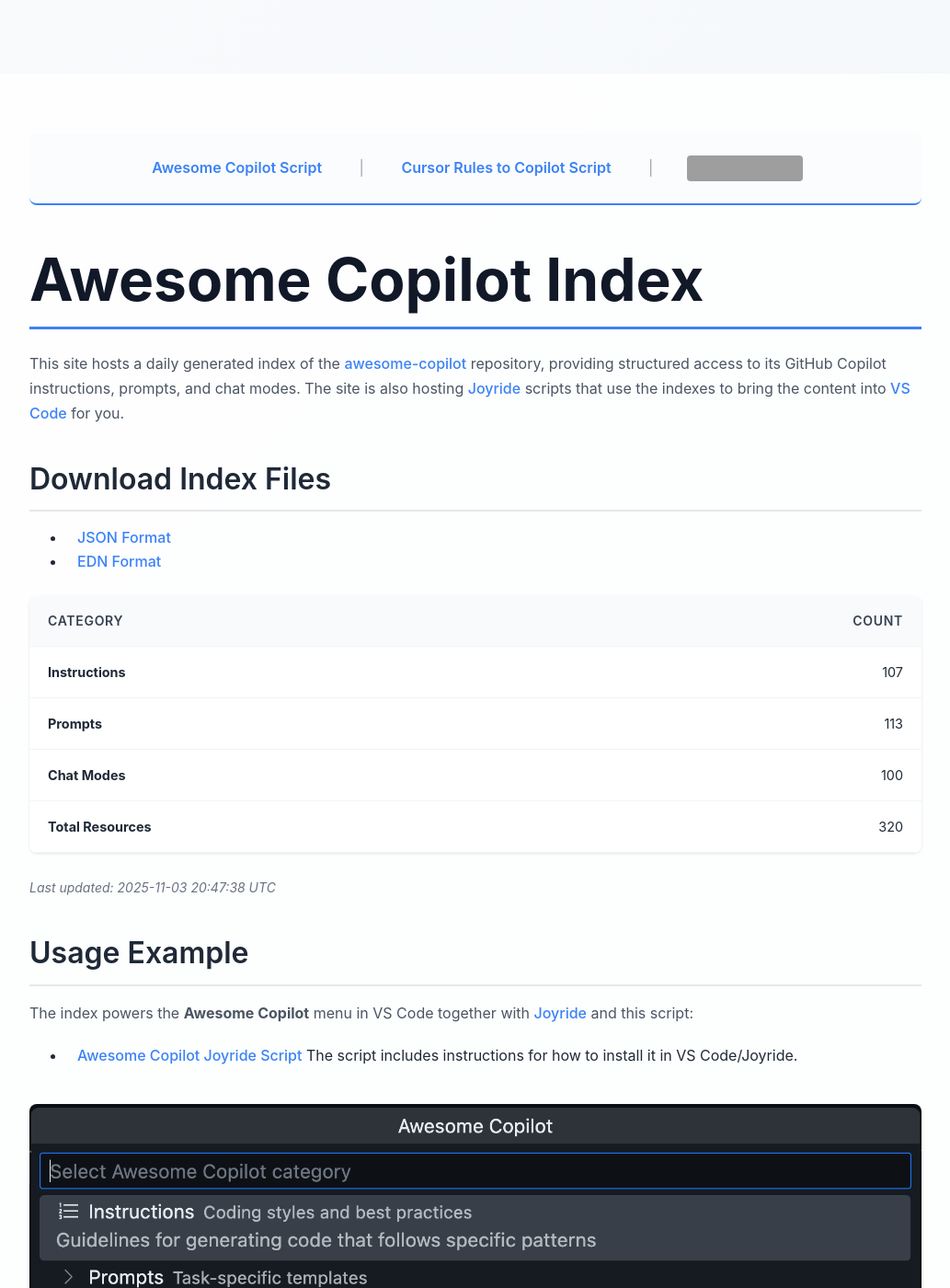
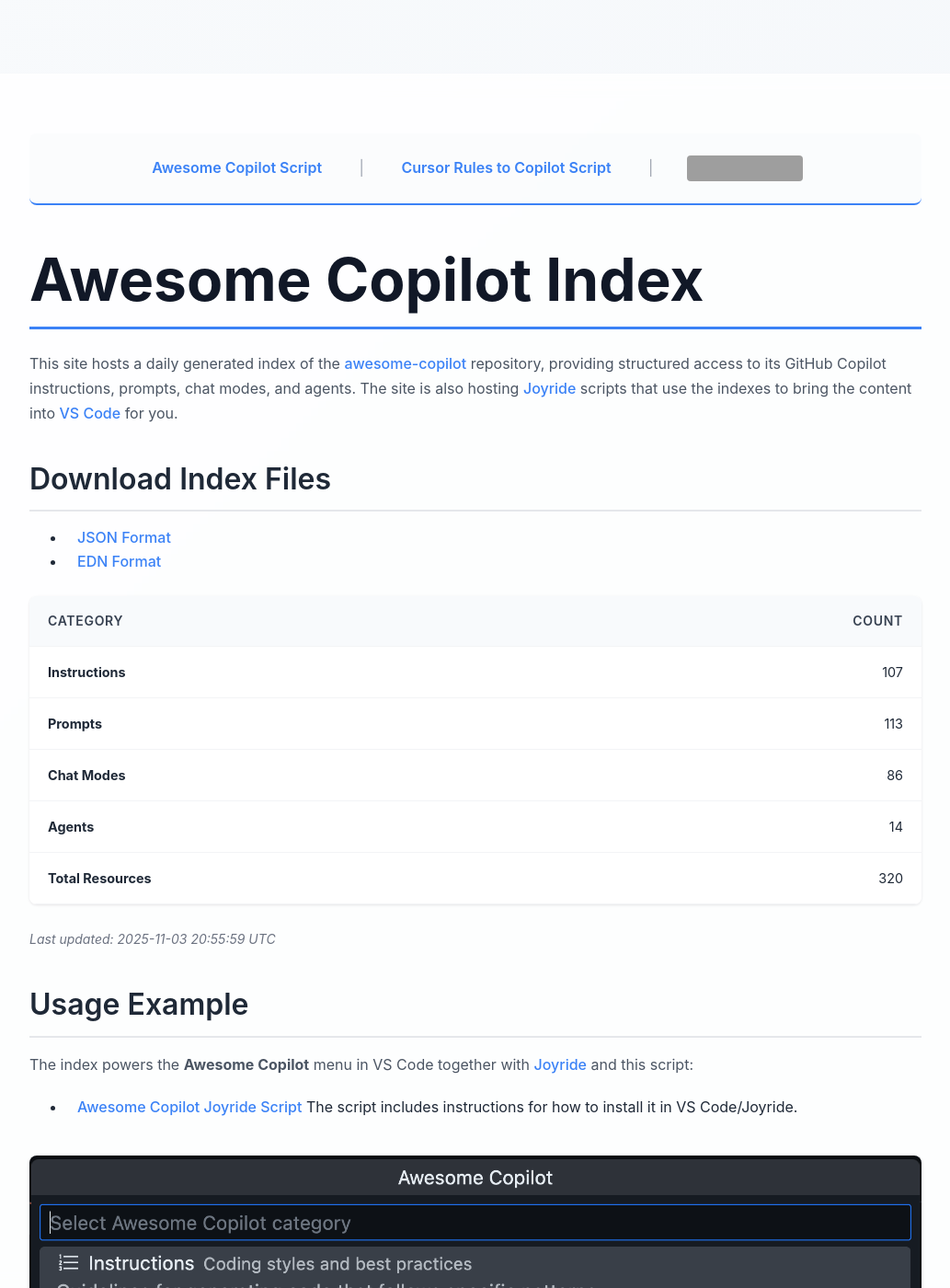
Before and after one commit to PEZ/awesome-copilot-index, a Jekyll site: the page built from index.md, in a window 1280 px wide and 1400 px high. Shown: the whole window at 92% size, without its empty margins (123-1156 px from the left). Built offline with Jekyll 4.4.1, drawn with Linux system fonts in a browser that asks for light colours; grey boxes are pictures that could not be loaded.

```diff
--- a/index.md
+++ b/index.md
@@ -1,7 +1,7 @@
 ---
 layout: default
 title: Awesome Copilot Index
-description: Daily generated index of the awesome-copilot repository, providing structured access to GitHub Copilot instructions, prompts, and chat modes.
+description: Daily generated index of the awesome-copilot repository, providing structured access to GitHub Copilot instructions, prompts, chat modes, and agents.
 ---
 
 <div class="page-navigation top">
@@ -16,7 +16,7 @@ description: Daily generated index of the awesome-copilot repository, providing
 
 # Awesome Copilot Index
 
-This site hosts a daily generated index of the [awesome-copilot](https://github.com/github/awesome-copilot) repository, providing structured access to its GitHub Copilot instructions, prompts, and chat modes. The site is also hosting [Joyride](https://github.com/BetterThanTomorrow/joyride) scripts that use the indexes to bring the content into [VS Code](https://code.visualstudio.com/) for you.
+This site hosts a daily generated index of the [awesome-copilot](https://github.com/github/awesome-copilot) repository, providing structured access to its GitHub Copilot instructions, prompts, chat modes, and agents. The site is also hosting [Joyride](https://github.com/BetterThanTomorrow/joyride) scripts that use the indexes to bring the content into [VS Code](https://code.visualstudio.com/) for you.
 
 ## Download Index Files
 
@@ -27,10 +27,11 @@ This site hosts a daily generated index of the [awesome-copilot](https://github.
 |----------|------:|
 | **Instructions** | 107 |
 | **Prompts** | 113 |
-| **Chat Modes** | 100 |
+| **Chat Modes** | 86 |
+| **Agents** | 14 |
 | **Total Resources** | 320 |
 
-*Last updated: 2025-11-03 20:47:38 UTC*
+*Last updated: 2025-11-03 20:55:59 UTC*
 
 ## Usage Example
 
```
Also changed, not shown: awesome-copilot-script.md (+1 -1 lines), index-template.md (+3 -2 lines), awesome-copilot.json, awesome-cursorrules.json, 2 other files.
